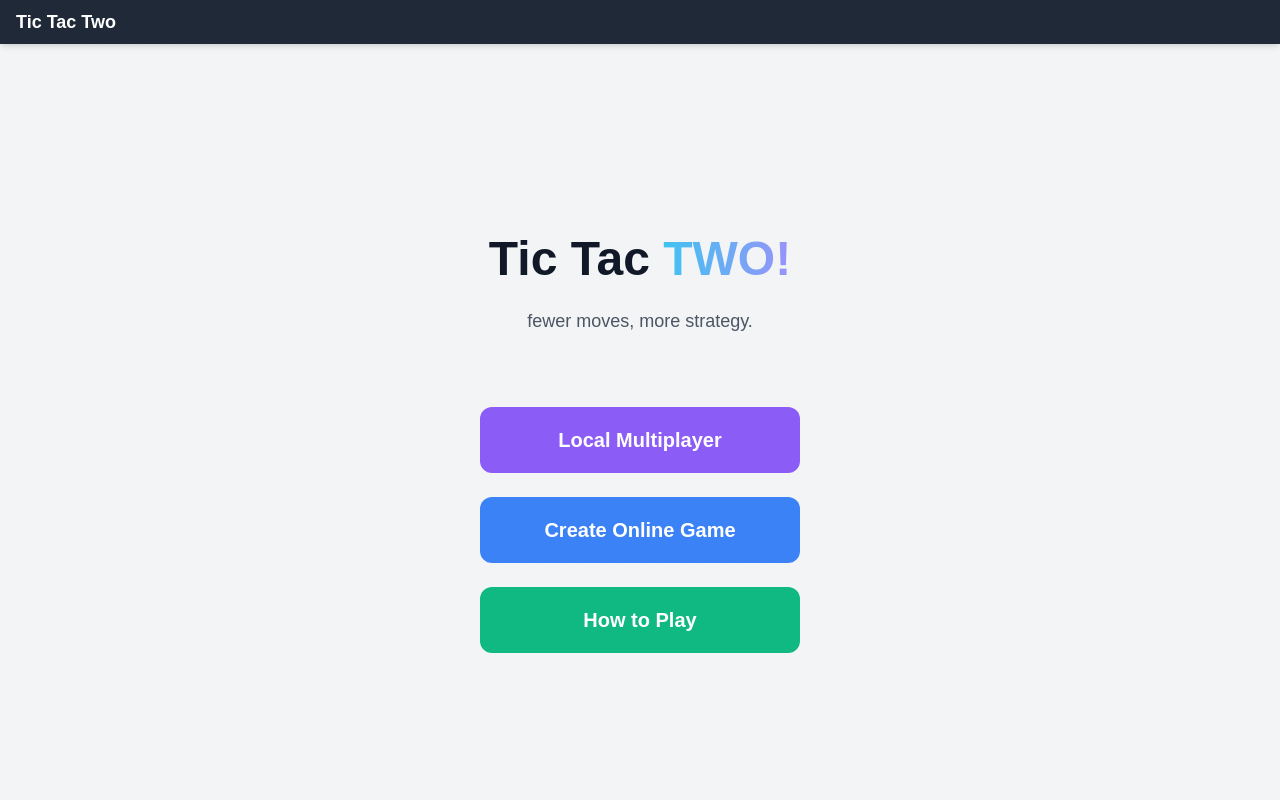
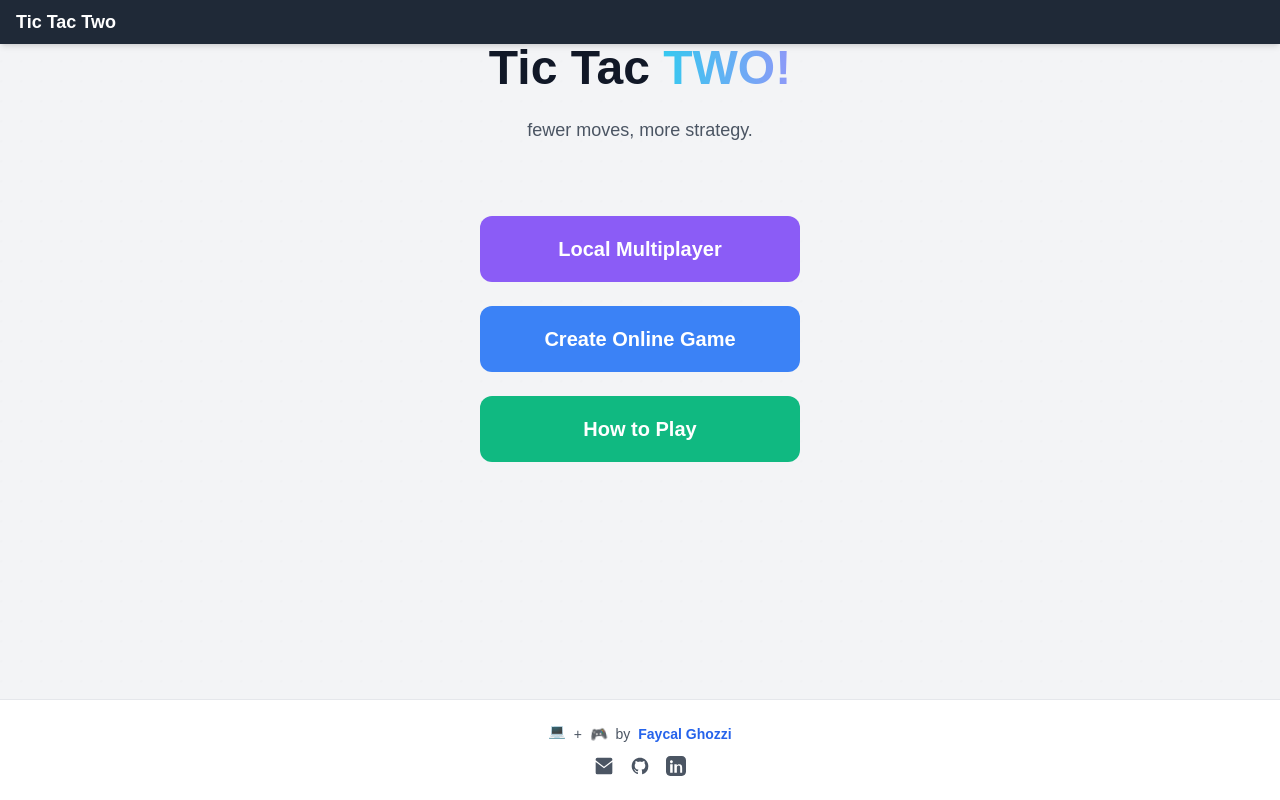
Before and after one commit to faycal-ghozzi/tic-tac-two, a Next.js app: page / in a window 1280 px wide. Shown: the top 800 px of the page. Built offline with nearby package versions, Linux system fonts and the light colour scheme; no server answers.

Commit message:
removed min-h-

```diff
--- a/src/app/page.tsx
+++ b/src/app/page.tsx
@@ -23,7 +23,8 @@
   };
 
   return (
-    <main className="relative flex flex-col items-center justify-center min-h-screen px-4 text-black">
+    <main className="flex flex-col flex-grow items-center justify-center px-4 text-black text-center">
+
       <h1 className="text-5xl font-bold mb-4 text-center text-gray-900">
         Tic Tac <span className="animate-aurora bg-clip-text text-transparent">TWO!</span>
       </h1>
```
